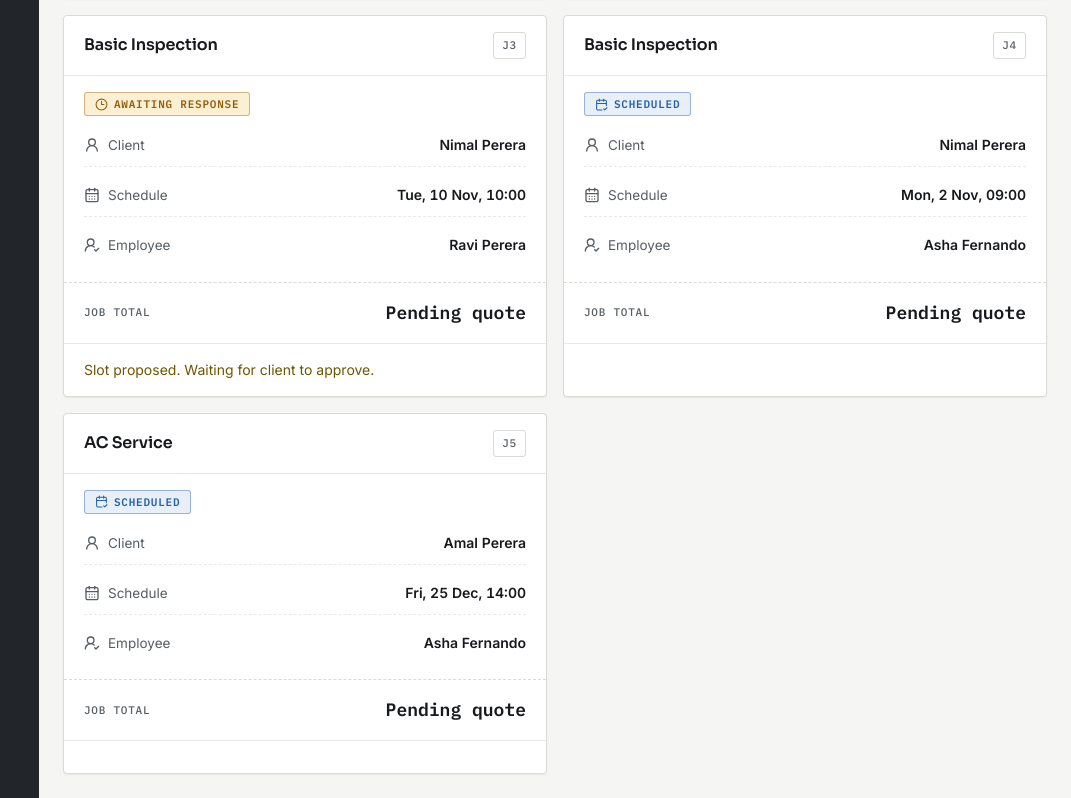
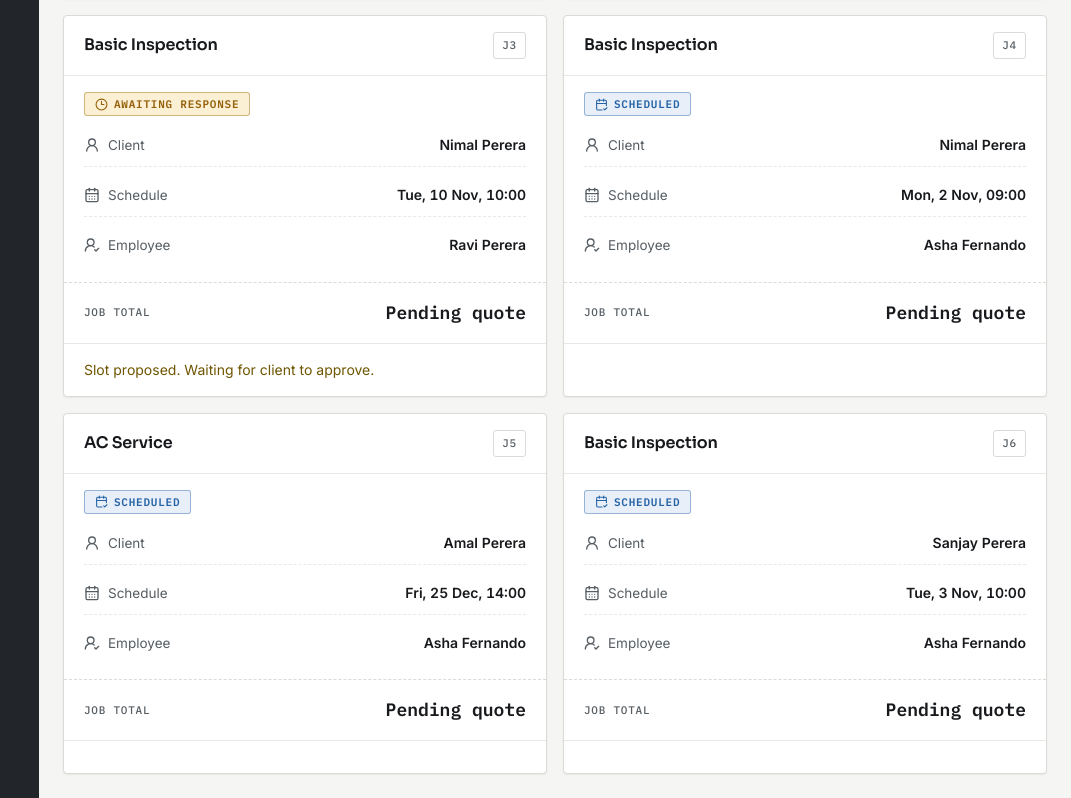
Before and after one commit to amiztp/ServiceFlow, a React (Vite) app in the folder frontend/: page /manager/jobs in a window 1280 px wide. Shown: the part 559-1357 px from the top of the page, without its empty margins (209-1280 px from the left). Built offline with nearby package versions, Linux system fonts and the light colour scheme.

Commit message:
added one more mock jobs

```diff
--- a/frontend/src/mocks/data.ts
+++ b/frontend/src/mocks/data.ts
@@ -135,6 +135,19 @@ export const mockJobs: Job[] = [
   endTime:   "2026-12-25T15:00:00",
   state: "SCHEDULE_CONFIRMED",
 },
+
+{
+  id: "j6",
+  requestId: "r6",
+  serviceName: "Basic Inspection",
+  clientName: "Sanjay Perera",
+  employeeId: "e1",
+  employeeName: "Asha Fernando",
+  startTime: new Date(new Date().setHours(10, 0, 0, 0)).toISOString(),
+  endTime: new Date(new Date().setHours(11, 0, 0, 0)).toISOString(),
+  state: "SCHEDULE_CONFIRMED",
+},
+
 ];
 
 // 1-hour slots, weekdays, 09:00-17:00 (last start 16:00)
```
